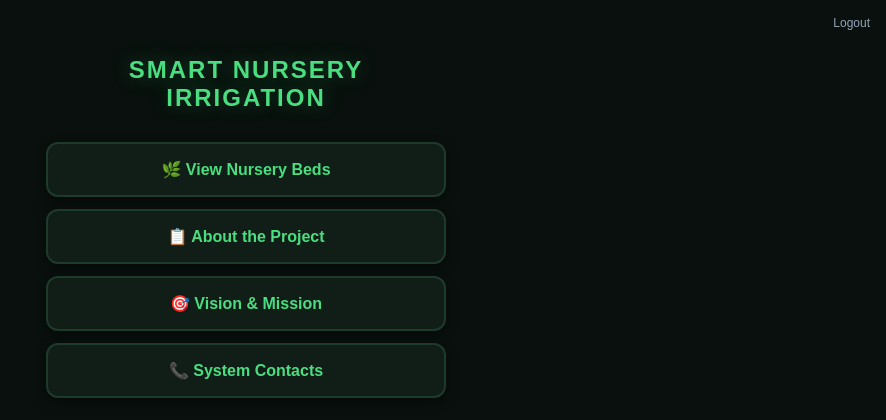
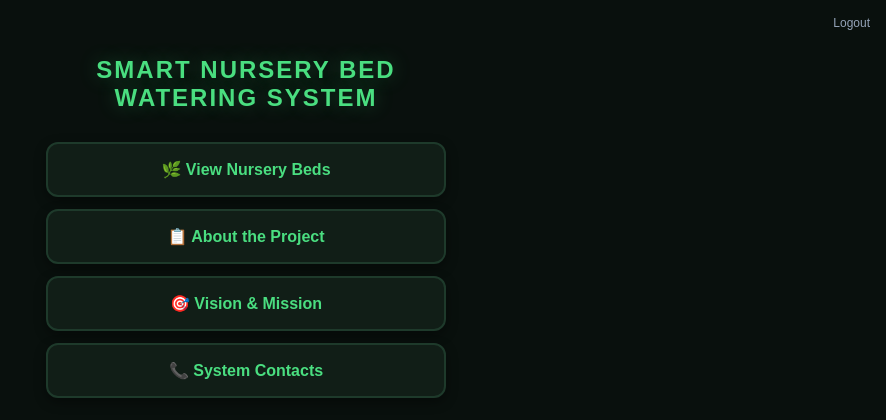
Before and after one commit to josepwanjiru300815-lab/esp32-nursery-cloud-a, a Flask app: page /home in a window 1280 px wide. Shown: the top 420 px of the page, without its empty margins (394-1280 px from the left). Run offline with Flask 3, Linux system fonts and the light colour scheme; the visitor is signed in with stand-in values (Sample User, id 1).

Commit message:
Update home.html

```diff
--- a/templates/home.html
+++ b/templates/home.html
@@ -57,7 +57,7 @@
 <body>
     <a href="/logout" class="logout">Logout</a>
     <div class="container">
-        <h1>SMART NURSERY IRRIGATION</h1>
+        <h1>SMART NURSERY BED WATERING SYSTEM</h1>
         <a href="/beds" class="link-box">🌿 View Nursery Beds</a>
         <a href="/about" class="link-box">📋 About the Project</a>
         <a href="/vision" class="link-box">🎯 Vision & Mission</a>
```
